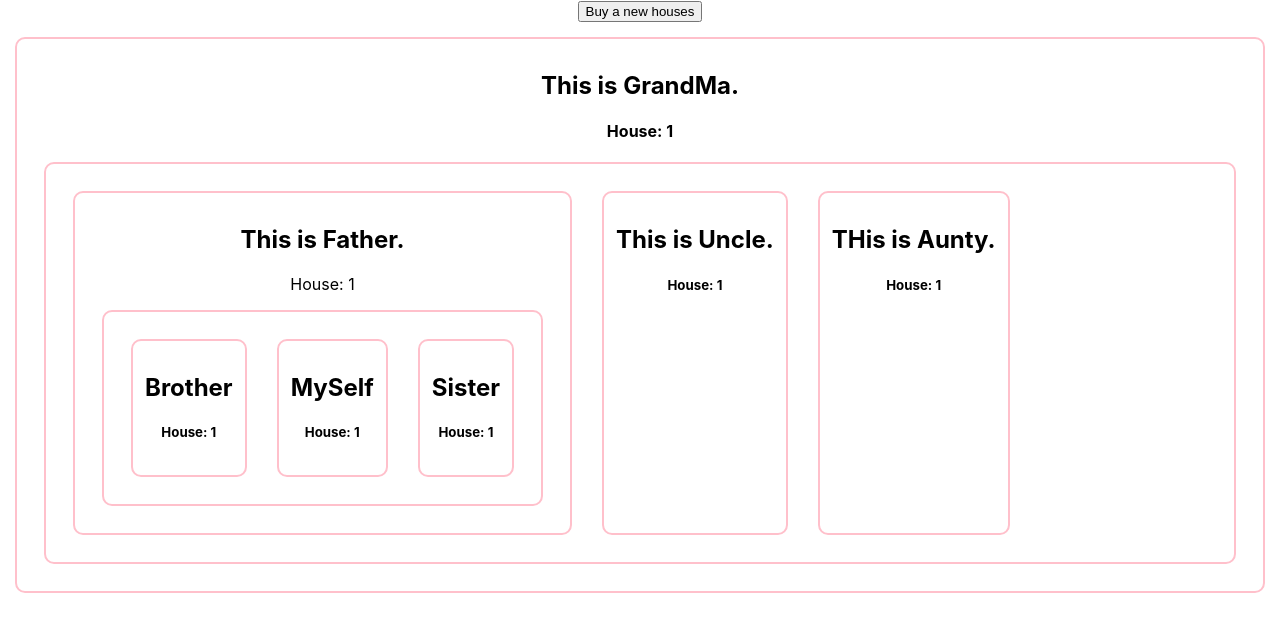
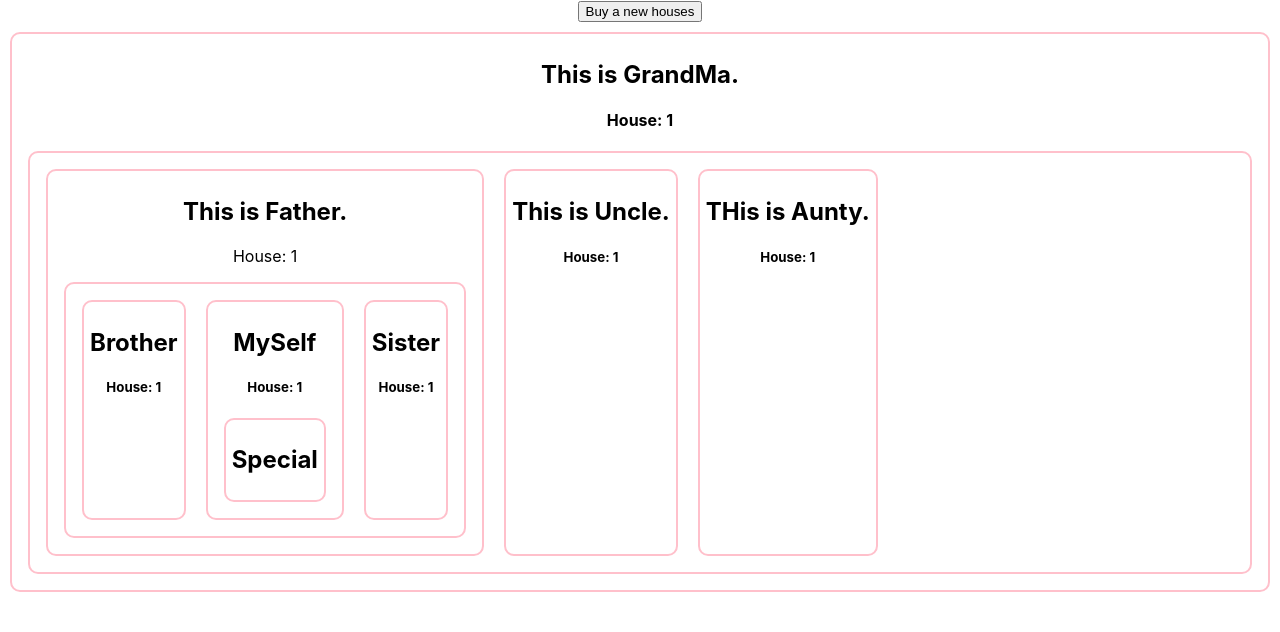
Before and after one commit to mdraselmiah95/grandMa-context, a React (Create React App) app: page / in a window 1280 px wide. Shown: the top 632 px of the page. Built offline with nearby package versions, Linux system fonts and the light colour scheme.

Commit message:
WIP on GrandMa context project

```diff
--- a/src/App.css
+++ b/src/App.css
@@ -3,7 +3,7 @@
 }
 .App div {
   border: 2px solid pink;
-  margin: 15px;
-  padding: 12px;
+  margin: 10px;
+  padding: 6px;
   border-radius: 10px;
 }
--- a/src/App.js
+++ b/src/App.js
@@ -4,6 +4,7 @@ import Grandfather from "./components/Grandfather/Grandfather";
 
 function App() {
   const [house, setHouse] = useState(1);
+  const ornaments = "Diamond Ring";
   return (
     <div className="App">
       <button onClick={() => setHouse(house + 1)}>Buy a new houses</button>
--- a/src/components/MySelf/MySelf.js
+++ b/src/components/MySelf/MySelf.js
@@ -1,4 +1,5 @@
 import React from "react";
+import Special from "../Special/Special";
 
 const MySelf = (props) => {
   const { house } = props;
@@ -6,6 +7,7 @@ const MySelf = (props) => {
     <div>
       <h2>MySelf</h2>
       <h5>House: {house}</h5>
+      <Special />
     </div>
   );
 };
--- /dev/null
+++ b/src/components/Special/Special.js
@@ -0,0 +1,11 @@
+import React from "react";
+
+const Special = () => {
+  return (
+    <div>
+      <h2>Special</h2>
+    </div>
+  );
+};
+
+export default Special;
```
